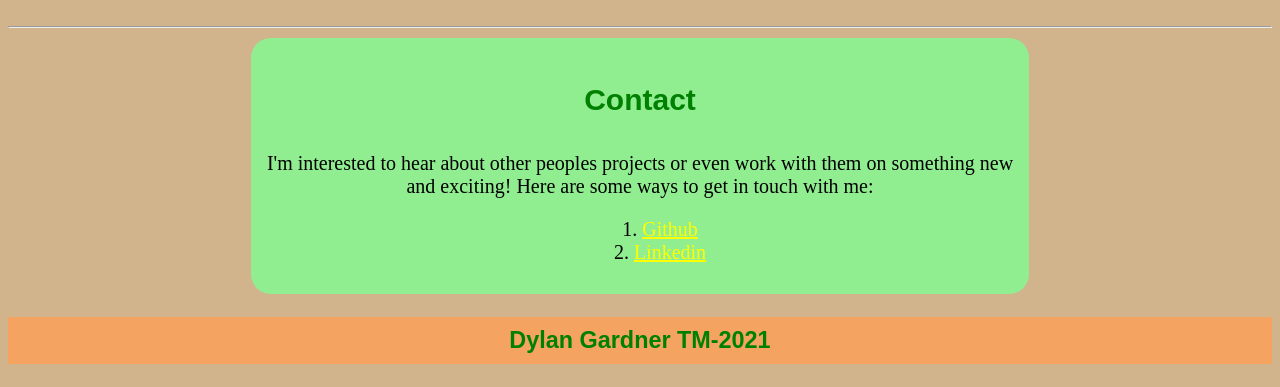
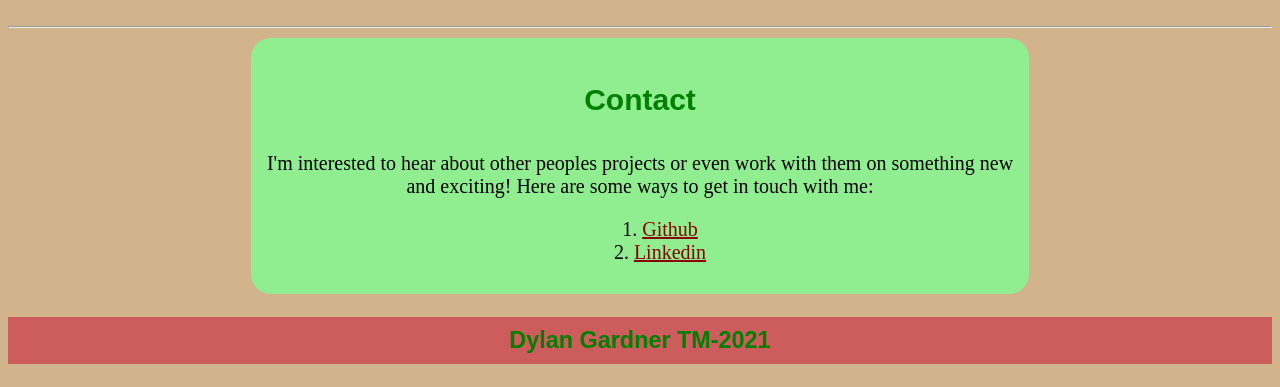
Before and after one commit to Dylankg4/Dylankg4.github.io, a plain HTML site: page index.html in a window 1280 px wide. Shown: the part 1201-1588 px from the top of the page. Drawn offline with Linux system fonts and the light colour scheme.

Commit message:
Add files via upload

```diff
--- a/flare.css
+++ b/flare.css
@@ -19,7 +19,7 @@ img{
 	border-radius: 15px;
 }
 header, footer{
-	background-color: sandybrown;
+	background-color: indianred;
 }
 
 /* turns individual div elements into cube shapes. Only within the body. Other div will not use this code*/
@@ -42,7 +42,7 @@ ul{
 }
 
 /* changes the color of links based on already used, currently in use, etc.*/
-a:link{ color: yellow; }
+a:link{ color: darkred; }
 a:visited{ color: red; }
-a:hover {color: darkorange; }
-a:active{ color: maroon; }
+a:hover { color: orange; }
+a:active{ color: yellow; }
```
